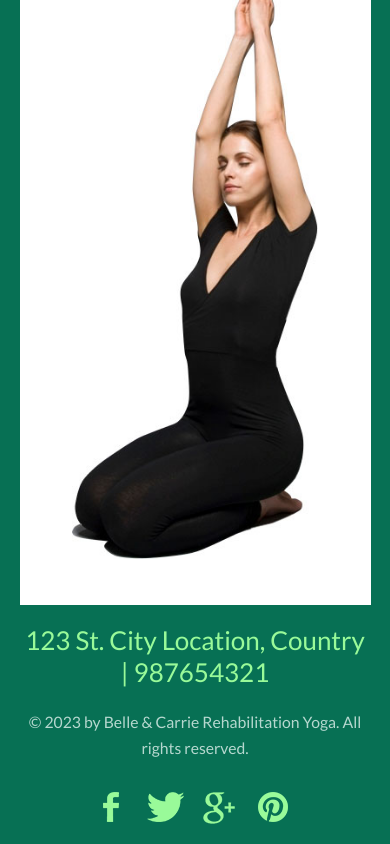
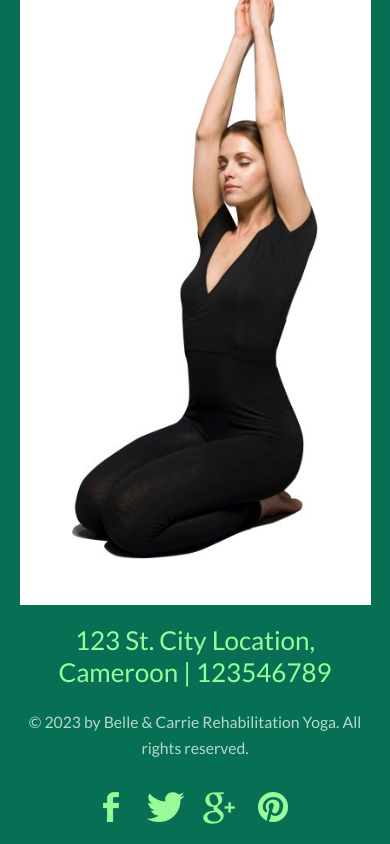
Before and after one commit to wisdom2608/github_actions-dhr, a plain HTML site: page rehab/upload/index.html in a window 390 px wide. Shown: the part 873-1717 px from the top of the page. Drawn offline with Linux system fonts and the light colour scheme.

Commit message:
phone contact modified

```diff
--- a/rehab/upload/index.html
+++ b/rehab/upload/index.html
@@ -46,7 +46,7 @@
 	</div>
 	<div id="footer">
 		<div>
-			<span>123 St. City Location, Country | 987654321</span>
+			<span>123 St. City Location, Cameroon | 123546789</span>
 			<p>
 				&copy; 2023 by Belle &amp; Carrie Rehabilitation Yoga. All rights reserved.
 			</p>
```
